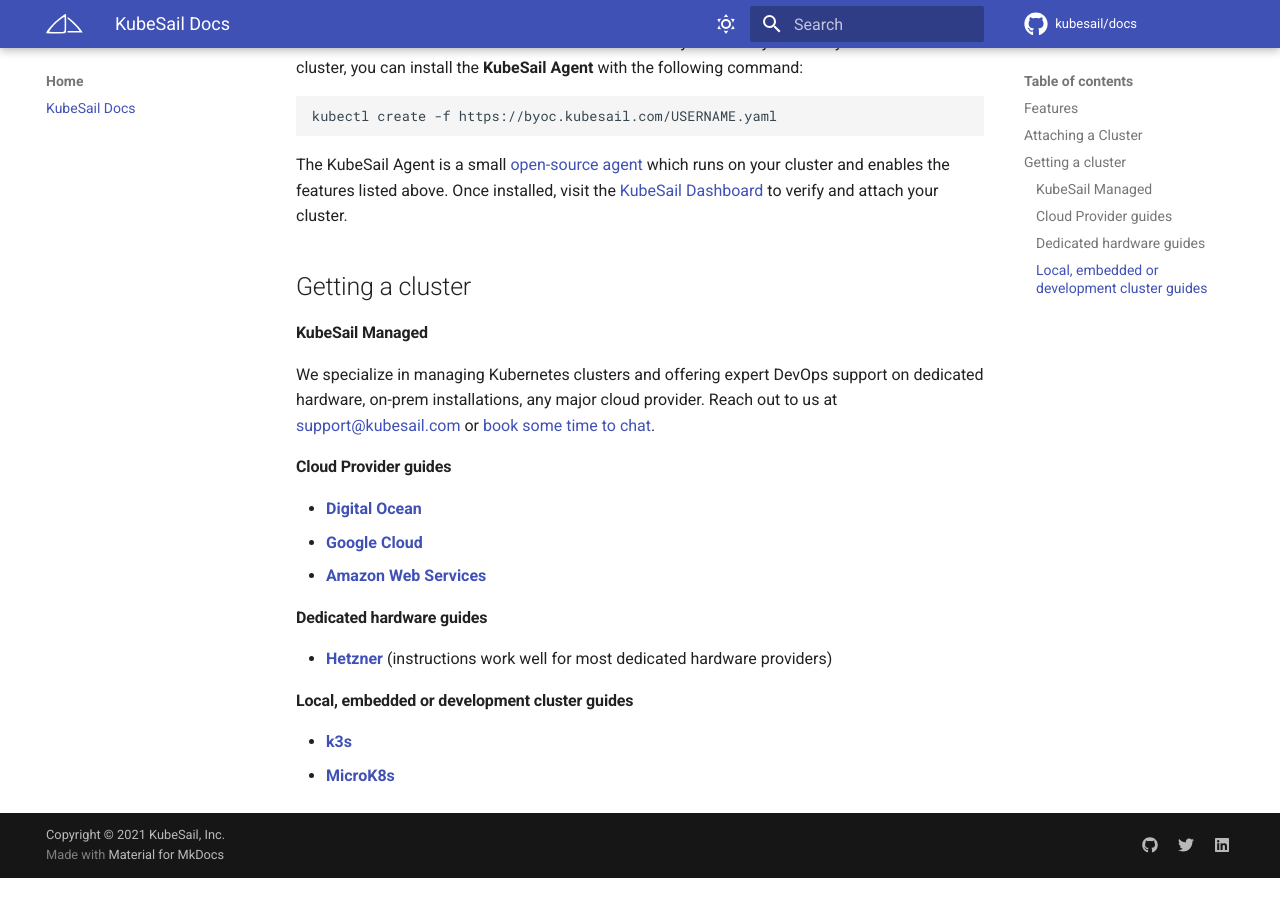
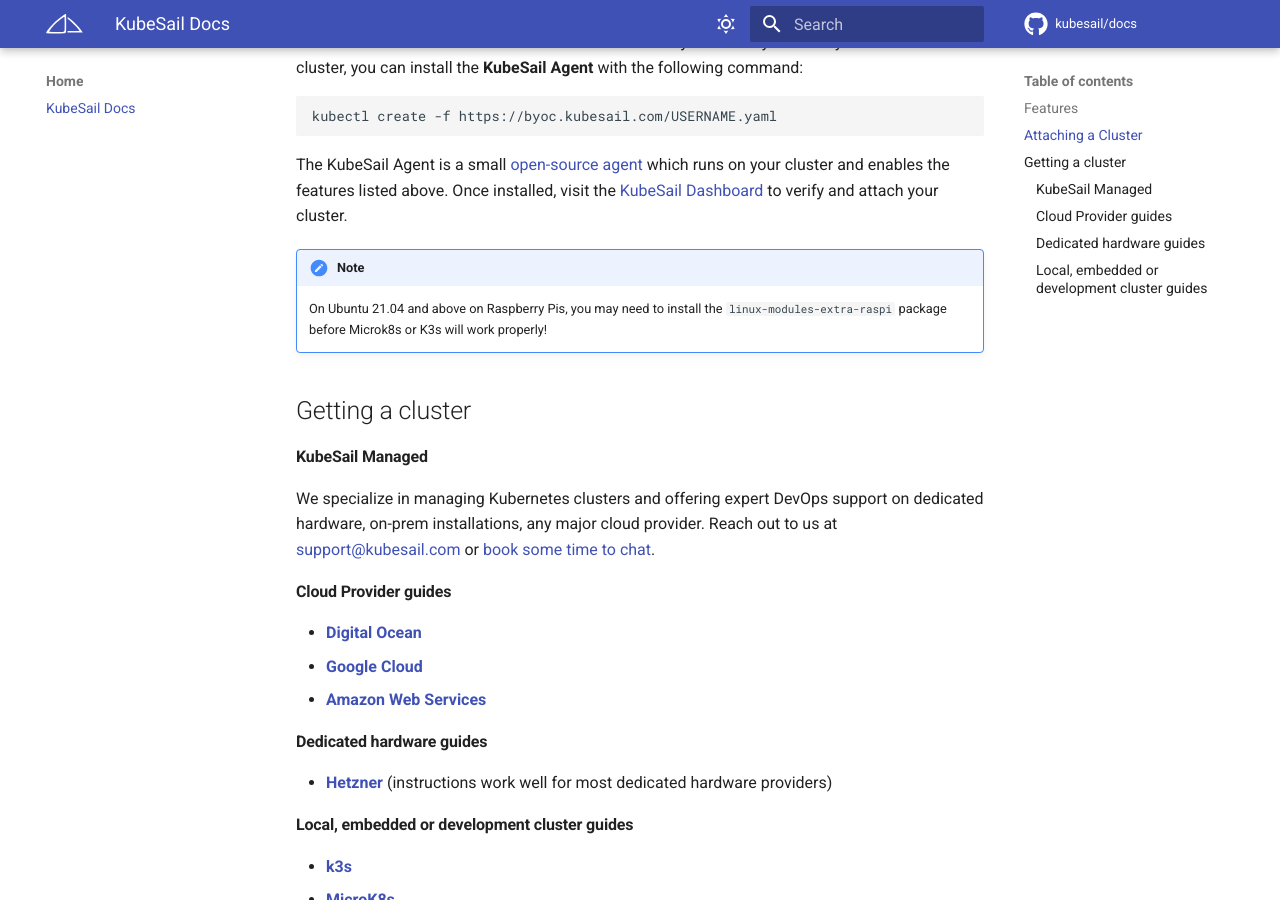
Before and after one commit to kubesail/kubesail-docs, an MkDocs documentation site: the page built from docs/README.md, in a window 1280 px wide and 900 px high, scrolled down 651 px. Built offline with MkDocs 1.6.1 and Material for MkDocs 9.7.7, drawn with Linux system fonts in a browser that asks for light colours; comment, search, counter and statistics services are not loaded; before the commit the page ends 1529 px from its top, so only the background shows below that.

Commit message:
add a note about linux-modules-extra-raspi

```diff
--- a/docs/README.md
+++ b/docs/README.md
@@ -19,6 +19,10 @@
 
 The KubeSail Agent is a small [open-source agent](https://github.com/kubesail/kubesail-agent) which runs on your cluster and enables the features listed above. Once installed, visit the [KubeSail Dashboard](https://kubesail.com/clusters) to verify and attach your cluster.
 
+<!-- prettier-ignore -->
+!!! note
+    On Ubuntu 21.04 and above on Raspberry Pis, you may need to install the `linux-modules-extra-raspi` package before Microk8s or K3s will work properly!
+
 ## Getting a cluster
 
 #### KubeSail Managed
```
